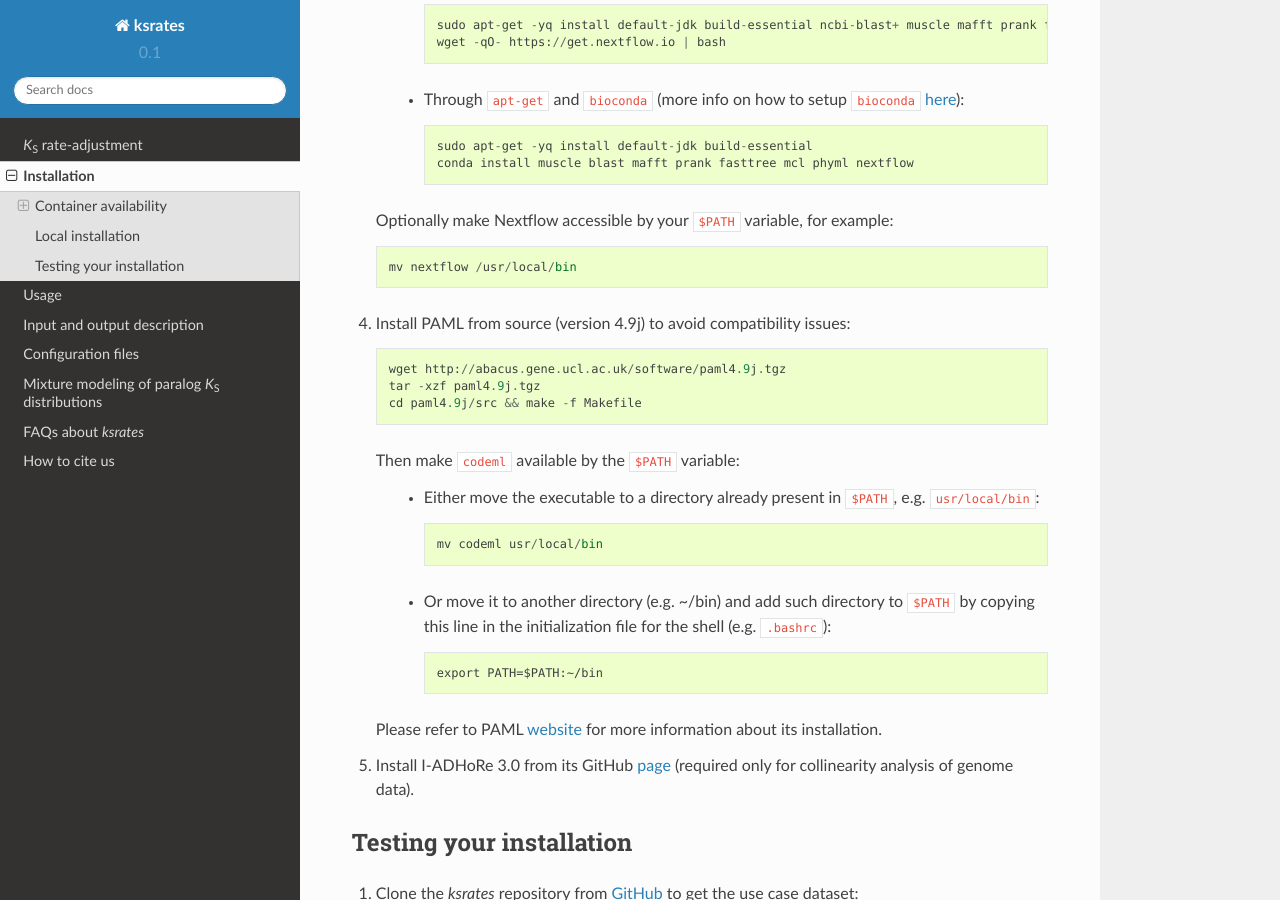
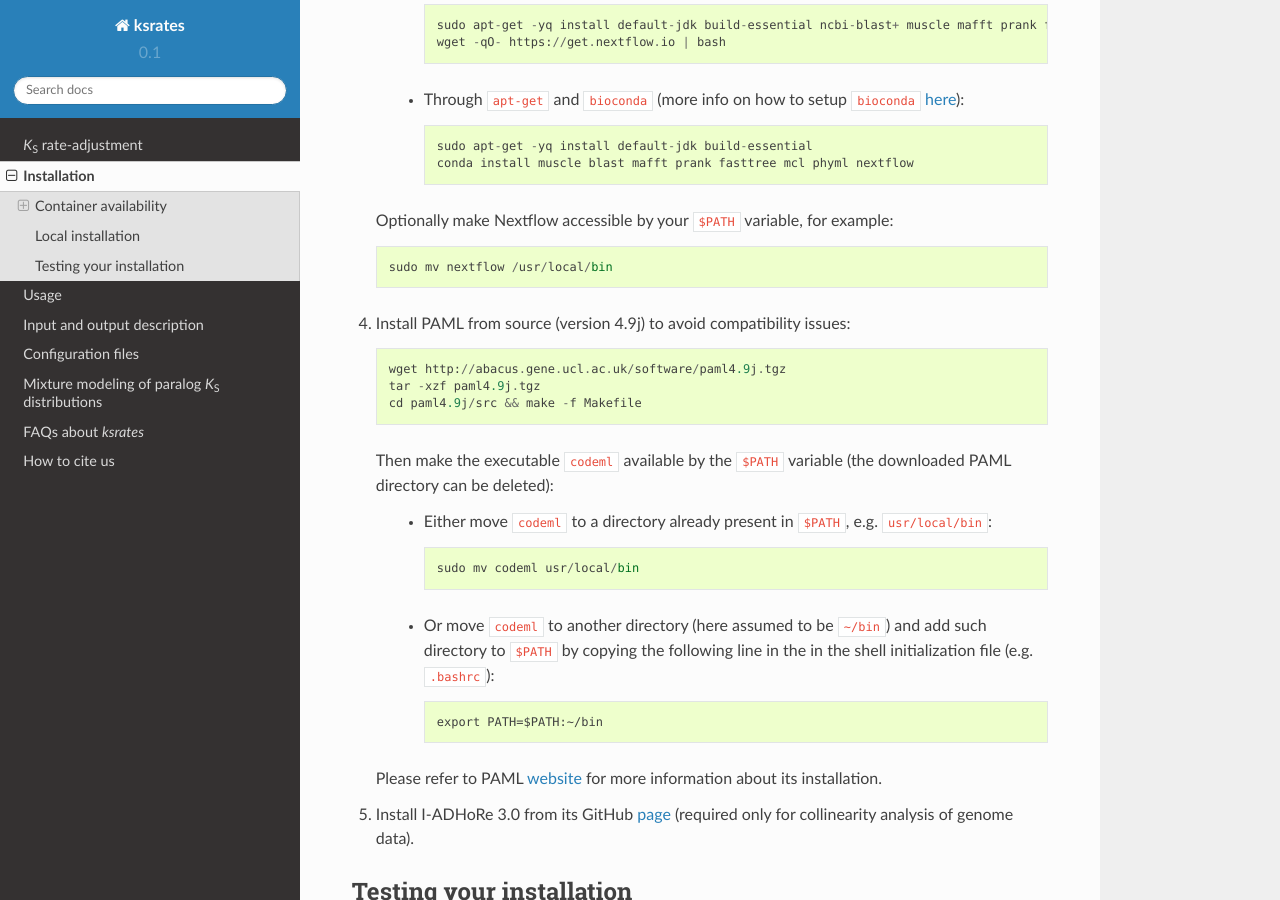
Before and after one commit to VIB-PSB/ksrates, a Sphinx documentation site: the page built from doc/source/installation.rst, in a window 1280 px wide and 900 px high, scrolled down 2909 px. Built offline with Sphinx 7.4.7 and the Read the Docs theme 2.0.0, drawn with Linux system fonts in a browser that asks for light colours.

Commit message:
Paml instructions in installation.rst

```diff
--- a/doc/source/installation.rst
+++ b/doc/source/installation.rst
@@ -54,7 +54,7 @@ When using the *ksrates* Nextflow pipeline, the only other dependency that must
 
 *   Optionally make Nextflow accessible by your ``$PATH`` variable, for example::
 
-        mv nextflow /usr/local/bin
+        sudo mv nextflow /usr/local/bin
 
 
 Docker
@@ -82,7 +82,7 @@ When using the *ksrates* Nextflow pipeline, the only other dependency that must
 
 *   Optionally make Nextflow accessible by your ``$PATH`` variable, for example::
 
-        mv nextflow /usr/local/bin
+        sudo mv nextflow /usr/local/bin
 
 
 Local installation
@@ -113,7 +113,7 @@ Without the use of a container the installation of *ksrates* and its dependencie
 
     Optionally make Nextflow accessible by your ``$PATH`` variable, for example::
 
-        mv nextflow /usr/local/bin
+        sudo mv nextflow /usr/local/bin
 
 4.  Install PAML from source (version 4.9j) to avoid compatibility issues::
 
@@ -121,13 +121,13 @@ Without the use of a container the installation of *ksrates* and its dependencie
         tar -xzf paml4.9j.tgz
         cd paml4.9j/src && make -f Makefile
 
-    Then make ``codeml`` available by the ``$PATH`` variable:
+    Then make the executable ``codeml`` available by the ``$PATH`` variable (the downloaded PAML directory can be deleted):
 
-        *   Either move the executable to a directory already present in ``$PATH``, e.g. ``usr/local/bin``::
+        *   Either move ``codeml`` to a directory already present in ``$PATH``, e.g. ``usr/local/bin``::
 
-                mv codeml usr/local/bin
+                sudo mv codeml usr/local/bin
 
-        *   Or move it to another directory (e.g. ~/bin) and add such directory to ``$PATH`` by copying this line in the initialization file for the shell (e.g. ``.bashrc``)::
+        *   Or move ``codeml`` to another directory (here assumed to be ``~/bin``) and add such directory to ``$PATH`` by copying the following line in the in the shell initialization file (e.g. ``.bashrc``)::
 
                 export PATH=$PATH:~/bin
 
```
